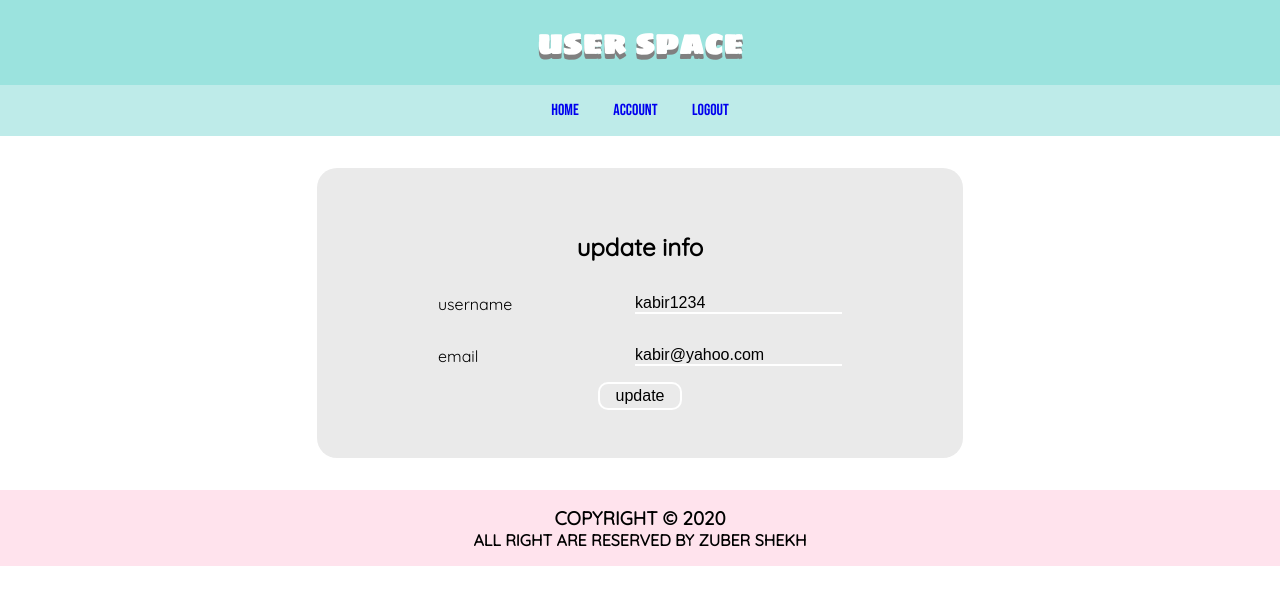
After one commit to zuber-shekh-rapidops/Flask-User-Space-Project, a Flask app: page /update/1 in a window 1280 px wide. The commit adds this page. Shown: the top 605 px of the page. Run offline with Flask 2, Linux system fonts and the light colour scheme; a user stored in the database is signed in.

Commit message:
Added update user info functionality

```diff
--- a/userspaceapp/forms.py
+++ b/userspaceapp/forms.py
@@ -1,3 +1,4 @@
+from flask import flash
 from flask_wtf import FlaskForm
 from wtforms import StringField,PasswordField,SubmitField
 from wtforms.validators import DataRequired,Email,EqualTo,ValidationError
@@ -15,7 +16,7 @@ class RegisterForm(FlaskForm):
     email=StringField('enter email',validators=[DataRequired(),Email()])
     password=PasswordField('enter password',validators=[DataRequired()])
     confirm_password=PasswordField('enter confirm password',validators=[DataRequired(),EqualTo('password')])
-    register=SubmitField('register')
+    submit=SubmitField('register')
 
     def validate_username(self,username):
         user=User.query.filter_by(username=username.data).first()
@@ -26,3 +27,20 @@ class RegisterForm(FlaskForm):
         user=User.query.filter_by(email=email.data).first()
         if user:
             raise ValidationError('email is already taken')
+
+
+class UpdateInfoForm(FlaskForm):
+
+    username=StringField('username',validators=[DataRequired()])
+    email=StringField('email',validators=[DataRequired(),Email()])
+    submit=SubmitField('update')
+
+    def validate_username(self,username):
+        user=User.query.filter_by(username=username.data).first()
+        if not user:
+            flash('username updated')
+
+    def validate_email(self,email):
+        user=User.query.filter_by(email=email.data).first()
+        if not user:
+            flash('email updated')
--- a/userspaceapp/routes.py
+++ b/userspaceapp/routes.py
@@ -1,7 +1,7 @@
 from userspaceapp import app,login_manager,db
-from userspaceapp.forms import LoginForm,RegisterForm
+from userspaceapp.forms import LoginForm,RegisterForm,UpdateInfoForm
 from userspaceapp.models import User
-from flask import render_template,redirect,url_for,flash
+from flask import render_template,redirect,url_for,flash,request
 from flask_login import login_user,logout_user,login_required,current_user
 
 #  ******************************** ROUTES ********************************
@@ -46,6 +46,28 @@ def register():
 def home():
     users=User.query.all()
     return render_template('home.html',users=users)
+#  ******************************** /ACCOUNT ********************************
+@app.route('/account')
+@login_required
+def account():
+    user=User.query.get(current_user.id)
+    return render_template('account.html',user=user)
+#  ******************************** /UPDATE/{USERID} ********************************
+@app.route('/update/<int:userid>',methods=['GET','POST'])
+@login_required
+def update_info(userid):
+    form=UpdateInfoForm()
+    user=User.query.get(current_user.id)
+    if form.validate_on_submit():
+        user.username=form.username.data
+        user.email=form.email.data
+        db.session.commit()
+        flash('data updated successfully')
+        return redirect(url_for('account'))
+    elif request.method=='GET':
+        form.username.data=user.username
+        form.email.data=user.email
+    return render_template('update.html',form=form)
 #  ******************************** /LOGOUT ********************************
 @app.route('/logout')
 @login_required
--- a/userspaceapp/templates/base.html
+++ b/userspaceapp/templates/base.html
@@ -16,6 +16,7 @@
         <ul>
             {% if current_user.is_authenticated%}
                 <li><a href="{{url_for('home')}}">home</a></li>
+                <li><a href="{{url_for('account')}}">account</a></li>
                 <li><a href="{{url_for('logout')}}">logout</a></li>
             {%else%}
                 <li><a href="{{url_for('index')}}">home</a></li>
--- a/userspaceapp/templates/register.html
+++ b/userspaceapp/templates/register.html
@@ -43,7 +43,7 @@
             {%endif%}
         </div>
         <div class="form-group">
-            {{form.register()}}
+            {{form.submit()}}
         </div>
         <div>
             <p>already have account then <a href="{{url_for('login')}}">click</a> here to login</p>
--- /dev/null
+++ b/userspaceapp/templates/update.html
@@ -0,0 +1,28 @@
+{% extends 'base.html'%}
+
+{%block main%}
+<section>
+    <form class="forms" action="/update/{{current_user.id}}" method="POST">
+        <h2>update info</h2>
+
+        {{form.hidden_tag()}}
+        <div class="form-group">
+            {{form.username.label(class='form-label')}}
+            {{form.username(class='form-control')}}
+            {%for error in form.username.errors%}
+                {{error}}
+            {%endfor%}
+        </div>
+        <div class="form-group">
+            {{form.email.label(class='form-label')}}
+            {{form.email(class='form-control')}}
+            {%for error in form.email.errors%}
+                {{error}}
+            {%endfor%}
+        </div>
+        <div class="form-group">
+            {{form.submit()}}
+        </div>
+    </form>
+</section>
+{%endblock%}
```
Also changed, not shown: userspaceapp/templates/account.html (added, +18 -0 lines), userspaceapp/userspace.db.
